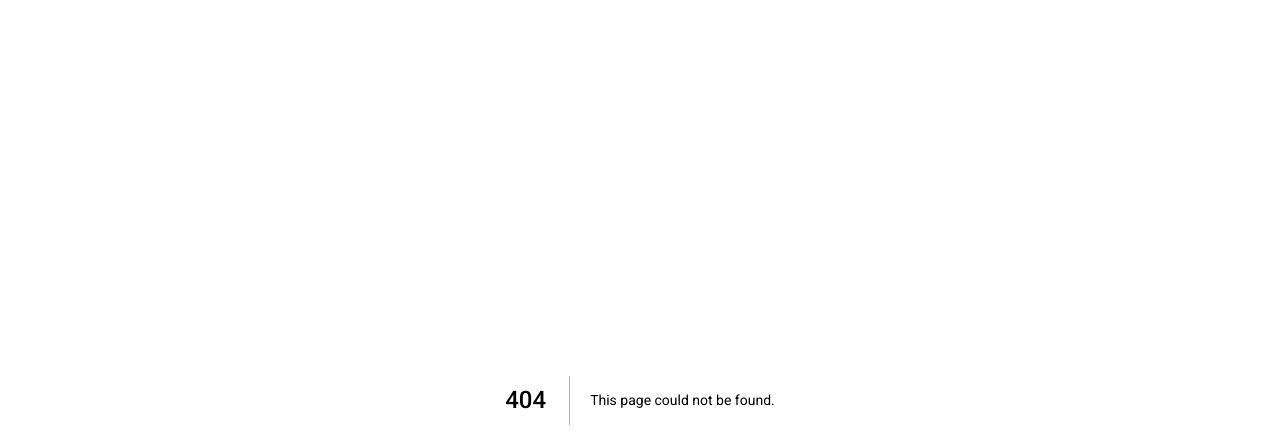
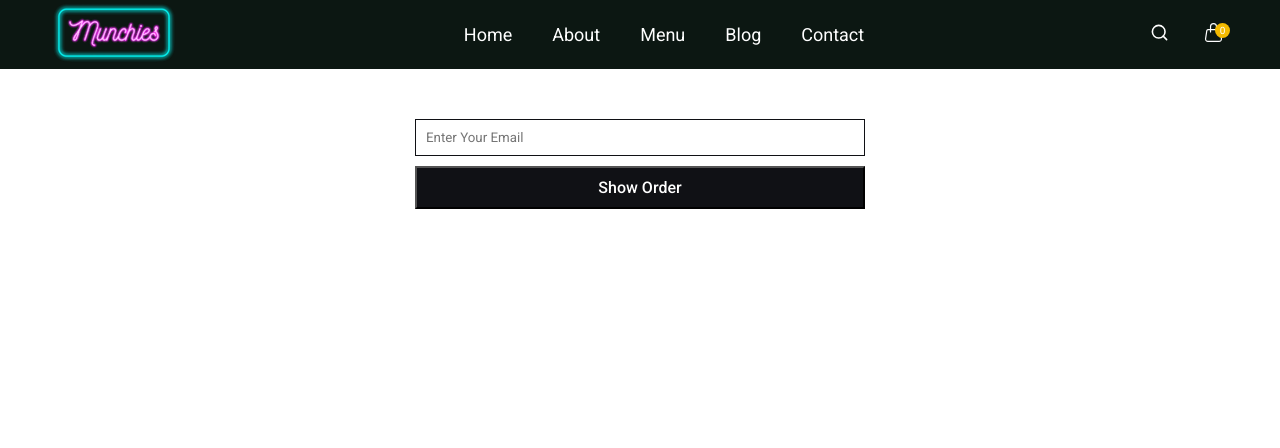
Before and after one commit to ihossen016/Food-Delivery, a Next.js app: page /orders in a window 1280 px wide. Before the commit this address had no page. Shown: the top 448 px of the page. Built offline with nearby package versions, Linux system fonts and the light colour scheme.

Commit message:
orders page added

```diff
--- a/components/ProductCard.jsx
+++ b/components/ProductCard.jsx
@@ -14,7 +14,7 @@ const ProductCard = ({ id, img, title, price, handleCart }) => {
             <div className="product-desc">
                 <div className="top">
                     <h4>{title}</h4>
-                    <p>${price}</p>
+                    <p>BDT {price}</p>
                 </div>
                 <div className="bottom">
                     <div className="star">
--- a/pages/cart.jsx
+++ b/pages/cart.jsx
@@ -5,6 +5,7 @@ import { remove, clearALL } from "../store/cartSlice";
 import { useState } from "react";
 import { baseUrl } from "../public/data";
 import axios from "axios";
+import Link from "next/link";
 
 const cart = () => {
     const orderUrl = `${baseUrl}/order/`;
@@ -118,6 +119,7 @@ const cart = () => {
                             />
                             <button type="submit">Place Order</button>
                         </form>
+                        <Link href="/orders">Previous Orders</Link>
                         <p className={`success ${active ? "active" : ""}`}>
                             Order Successfull
                         </p>
--- /dev/null
+++ b/pages/orders.jsx
@@ -0,0 +1,81 @@
+import axios from "axios";
+import React, { useState } from "react";
+import Navbar from "../components/Navbar";
+import { baseUrl } from "../public/data";
+
+const orders = () => {
+    const orderUrl = `${baseUrl}/order/`;
+    const [email, setEmail] = useState("");
+    const [orders, setOrders] = useState();
+
+    const formSubmit = e => {
+        e.preventDefault();
+
+        axios
+            .get(orderUrl, {
+                headers: {
+                    "Content-Type": "application/json",
+                    "x-access-user": email,
+                },
+            })
+            .then(response => {
+                setOrders(response.data);
+                console.log(response);
+            })
+            .catch(error => {
+                console.log(error);
+            });
+
+        console.log(orders);
+    };
+
+    return (
+        <>
+            <Navbar />
+            <section id="orders-section">
+                <div className="checkout">
+                    <form onSubmit={e => formSubmit(e)}>
+                        <input
+                            type="email"
+                            placeholder="Enter Your Email"
+                            value={email}
+                            onChange={e => setEmail(e.target.value)}
+                            required
+                        />
+                        <button type="submit">Show Order</button>
+                    </form>
+                </div>
+
+                {orders && (
+                    <div className="container">
+                        <table>
+                            <tbody>
+                                <tr>
+                                    <td>#</td>
+                                    <td>Date</td>
+                                    <td>Name</td>
+                                    <td>Phone</td>
+                                    <td>Quantity</td>
+                                    <td>Price</td>
+                                </tr>
+
+                                {orders.map((order, index) => (
+                                    <tr key={index}>
+                                        <td>{index + 1}</td>
+                                        <td>{order.createdAt.slice(0, 10)}</td>
+                                        <td>{order.customer.name}</td>
+                                        <td>{order.customer.phone}</td>
+                                        <td>{order.items.length}</td>
+                                        <td>{order.calculation.total} BDT</td>
+                                    </tr>
+                                ))}
+                            </tbody>
+                        </table>
+                    </div>
+                )}
+            </section>
+        </>
+    );
+};
+
+export default orders;
--- a/styles/globals.css
+++ b/styles/globals.css
@@ -355,18 +355,18 @@ section {
 #cart-section {
     padding: 70px 0;
 }
-#cart-section table {
+table {
     width: 100%;
     margin: 50px 0;
 }
-#cart-section table,
+table,
 th,
 td {
     border: 1px solid var(--black);
     text-align: center;
     border-collapse: collapse;
 }
-#cart-section th,
+th,
 td {
     padding: 10px 0;
 }
@@ -381,12 +381,16 @@ td {
 #cart-section .item-remove {
     cursor: pointer;
 }
+.checkout {
+    text-align: center;
+}
 .checkout form {
     display: flex;
     flex-direction: column;
     justify-content: space-between;
     align-items: center;
     gap: 10px;
+    margin-bottom: 5px;
 }
 .checkout input {
     padding: 10px;
@@ -404,6 +408,10 @@ td {
     color: #fff;
     cursor: pointer;
 }
+.checkout a {
+    text-decoration: none;
+    color: var(--yellow);
+}
 .price p {
     width: 200px;
     padding: 10px;
@@ -419,3 +427,9 @@ td {
     display: block;
 }
 /* Cart Page End */
+
+/* Order Page Start */
+#orders-section {
+    padding: 50px 0;
+}
+/* Order Page End */
```
